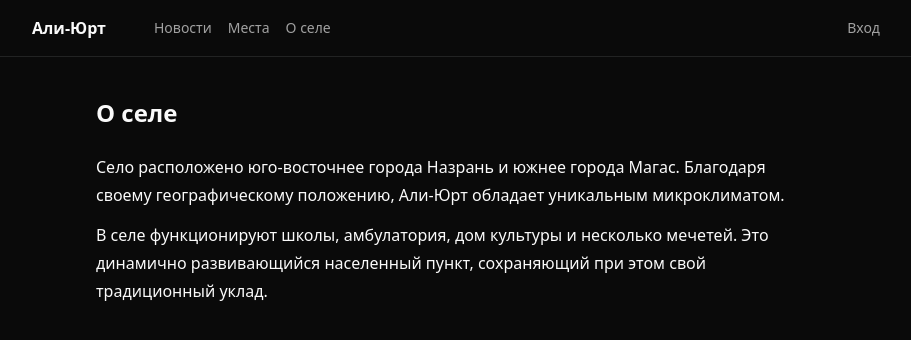
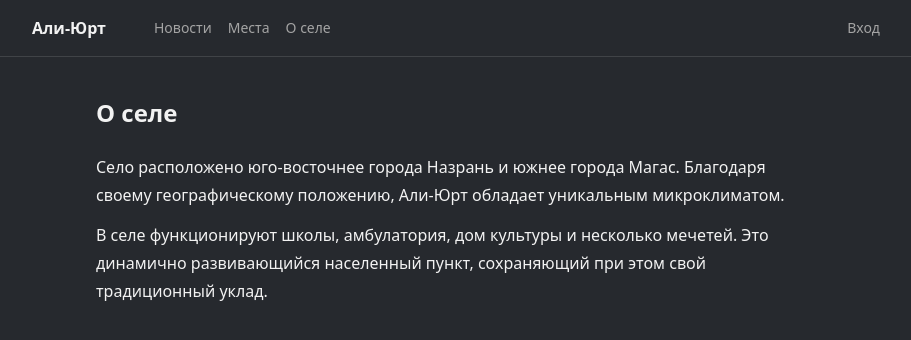
Before and after one commit to doskhoev/ali-yurt, a Next.js app: page /about in a window 1280 px wide. Shown: the top 340 px of the page, without its empty margins (184-1095 px from the left). Built offline with nearby package versions, Linux system fonts and the light colour scheme; no server answers.

Commit message:
Удаление графитовой темы

```diff
--- a/src/app/globals.css
+++ b/src/app/globals.css
@@ -1,6 +1,6 @@
 @import "tailwindcss";
 
-@custom-variant dark (&:is(.dark *, .graphite *));
+@custom-variant dark (&:is(.dark *));
 
 @plugin "@tailwindcss/typography";
 
@@ -214,8 +214,8 @@
   --sidebar-ring: oklch(0.708 0 0);
 }
 
-/* Графит — мягкая тёмная тема между светлой и тёмной */
-.graphite {
+/* Тёмная тема — графитовый серый */
+.dark {
   --background: oklch(0.28 0.01 260);
   --foreground: oklch(0.96 0 0);
   --card: oklch(0.32 0.01 260);
@@ -250,41 +250,6 @@
   --sidebar-ring: oklch(0.6 0 0);
 }
 
-.dark {
-  --background: oklch(0.145 0 0);
-  --foreground: oklch(0.985 0 0);
-  --card: oklch(0.205 0 0);
-  --card-foreground: oklch(0.985 0 0);
-  --popover: oklch(0.205 0 0);
-  --popover-foreground: oklch(0.985 0 0);
-  --primary: oklch(0.922 0 0);
-  --primary-foreground: oklch(0.205 0 0);
-  --secondary: oklch(0.269 0 0);
-  --secondary-foreground: oklch(0.985 0 0);
-  --muted: oklch(0.269 0 0);
-  --muted-foreground: oklch(0.708 0 0);
-  --accent: oklch(0.269 0 0);
-  --accent-foreground: oklch(0.985 0 0);
-  --destructive: oklch(0.704 0.191 22.216);
-  --destructive-foreground: oklch(0.985 0 0);
-  --border: oklch(1 0 0 / 10%);
-  --input: oklch(1 0 0 / 15%);
-  --ring: oklch(0.556 0 0);
-  --chart-1: oklch(0.488 0.243 264.376);
-  --chart-2: oklch(0.696 0.17 162.48);
-  --chart-3: oklch(0.769 0.188 70.08);
-  --chart-4: oklch(0.627 0.265 303.9);
-  --chart-5: oklch(0.645 0.246 16.439);
-  --sidebar: oklch(0.205 0 0);
-  --sidebar-foreground: oklch(0.985 0 0);
-  --sidebar-primary: oklch(0.488 0.243 264.376);
-  --sidebar-primary-foreground: oklch(0.985 0 0);
-  --sidebar-accent: oklch(0.269 0 0);
-  --sidebar-accent-foreground: oklch(0.985 0 0);
-  --sidebar-border: oklch(1 0 0 / 10%);
-  --sidebar-ring: oklch(0.556 0 0);
-}
-
 /* Accent color schemes */
 [data-accent="blue"] {
   --primary: oklch(0.5 0.2 250);
@@ -292,8 +257,7 @@
   --ring: oklch(0.5 0.2 250);
 }
 
-.dark[data-accent="blue"],
-.graphite[data-accent="blue"] {
+.dark[data-accent="blue"] {
   --primary: oklch(0.6 0.2 250);
   --primary-foreground: oklch(0.145 0 0);
   --ring: oklch(0.6 0.2 250);
@@ -305,8 +269,7 @@
   --ring: oklch(0.5 0.2 150);
 }
 
-.dark[data-accent="green"],
-.graphite[data-accent="green"] {
+.dark[data-accent="green"] {
   --primary: oklch(0.6 0.2 150);
   --primary-foreground: oklch(0.145 0 0);
   --ring: oklch(0.6 0.2 150);
@@ -318,8 +281,7 @@
   --ring: oklch(0.5 0.2 300);
 }
 
-.dark[data-accent="purple"],
-.graphite[data-accent="purple"] {
+.dark[data-accent="purple"] {
   --primary: oklch(0.6 0.2 300);
   --primary-foreground: oklch(0.145 0 0);
   --ring: oklch(0.6 0.2 300);
@@ -331,8 +293,7 @@
   --ring: oklch(0.6 0.2 50);
 }
 
-.dark[data-accent="orange"],
-.graphite[data-accent="orange"] {
+.dark[data-accent="orange"] {
   --primary: oklch(0.65 0.2 50);
   --primary-foreground: oklch(0.985 0 0);
   --ring: oklch(0.65 0.2 50);
@@ -344,8 +305,7 @@
   --ring: oklch(0.55 0.2 20);
 }
 
-.dark[data-accent="red"],
-.graphite[data-accent="red"] {
+.dark[data-accent="red"] {
   --primary: oklch(0.65 0.2 20);
   --primary-foreground: oklch(0.985 0 0);
   --ring: oklch(0.65 0.2 20);
@@ -357,8 +317,7 @@
   --ring: oklch(0.6 0.2 340);
 }
 
-.dark[data-accent="pink"],
-.graphite[data-accent="pink"] {
+.dark[data-accent="pink"] {
   --primary: oklch(0.65 0.2 340);
   --primary-foreground: oklch(0.985 0 0);
   --ring: oklch(0.65 0.2 340);
@@ -370,8 +329,7 @@
   --ring: oklch(0.9 0.2 100);
 }
 
-.dark[data-accent="yellow"],
-.graphite[data-accent="yellow"] {
+.dark[data-accent="yellow"] {
   --primary: oklch(0.85 0.2 100);
   --primary-foreground: oklch(0.145 0 0);
   --ring: oklch(0.85 0.2 100);
@@ -383,8 +341,7 @@
   --ring: oklch(0.6 0.2 220);
 }
 
-.dark[data-accent="lightBlue"],
-.graphite[data-accent="lightBlue"] {
+.dark[data-accent="lightBlue"] {
   --primary: oklch(0.65 0.2 220);
   --primary-foreground: oklch(0.145 0 0);
   --ring: oklch(0.65 0.2 220);
--- a/src/app/icon/route.ts
+++ b/src/app/icon/route.ts
@@ -1,7 +1,7 @@
 import { NextRequest, NextResponse } from "next/server";
 
 type Accent = "default" | "blue" | "green" | "purple" | "orange" | "red" | "pink" | "yellow" | "lightBlue";
-type Theme = "light" | "dark" | "graphite" | "system";
+type Theme = "light" | "dark" | "system";
 
 const ACCENT_HEX: Record<Exclude<Accent, "default">, { light: string; dark: string }> = {
   blue: { light: "#3b82f6", dark: "#60a5fa" },
@@ -29,7 +29,7 @@ function isValidAccent(value: string | undefined): value is Accent {
 }
 
 function isValidTheme(value: string | undefined): value is Theme {
-  return value === "light" || value === "dark" || value === "graphite" || value === "system";
+  return value === "light" || value === "dark" || value === "system";
 }
 
 function hexToRgb(hex: string): { r: number; g: number; b: number } | null {
@@ -59,16 +59,14 @@ export async function GET(request: NextRequest) {
 
   const accent: Accent = isValidAccent(accentCookieRaw) ? accentCookieRaw : "green";
   const themePref: Theme = isValidTheme(themeCookieRaw) ? themeCookieRaw : "dark";
-  const resolvedTheme: "light" | "dark" | "graphite" =
-    resolvedThemeRaw === "light" || resolvedThemeRaw === "dark" || resolvedThemeRaw === "graphite"
-      ? resolvedThemeRaw
-      : "dark";
+  const resolvedTheme: "light" | "dark" =
+    resolvedThemeRaw === "light" || resolvedThemeRaw === "dark" ? resolvedThemeRaw : "dark";
 
-  const effectiveTheme: "light" | "dark" | "graphite" =
+  const effectiveTheme: "light" | "dark" =
     themePref === "system" ? resolvedTheme : themePref;
 
-  // "default" в UI: черный на светлой теме, белый на темной/графите
-  const isDim = effectiveTheme === "dark" || effectiveTheme === "graphite";
+  // "default" в UI: черный на светлой теме, белый на темной
+  const isDim = effectiveTheme === "dark";
   const bgColor =
     accent === "default"
       ? isDim ? "#ffffff" : "#000000"
--- a/src/app/layout.tsx
+++ b/src/app/layout.tsx
@@ -74,9 +74,6 @@ export default async function RootLayout({
                 } else if (theme === 'dark') {
                   document.cookie = 'ali-yurt-theme-resolved=dark; path=/; max-age=31536000';
                   root.classList.add('dark');
-                } else if (theme === 'graphite') {
-                  document.cookie = 'ali-yurt-theme-resolved=graphite; path=/; max-age=31536000';
-                  root.classList.add('graphite');
                 } else {
                   document.cookie = 'ali-yurt-theme-resolved=light; path=/; max-age=31536000';
                 }
--- a/src/app/settings/page.tsx
+++ b/src/app/settings/page.tsx
@@ -5,7 +5,7 @@ import { useTheme } from "@/components/ThemeProvider";
 import { Button } from "@/components/ui/button";
 import { Label } from "@/components/ui/label";
 import { Card, CardContent, CardDescription, CardHeader, CardTitle } from "@/components/ui/card";
-import { Sun, Moon, Monitor, Palette, Contrast } from "lucide-react";
+import { Sun, Moon, Monitor, Palette } from "lucide-react";
 
 const accentColors = [
   { id: "default", name: "По умолчанию", color: "oklch(0.5 0 0)" },
@@ -58,15 +58,6 @@ export default function SettingsPage() {
               <Moon className="h-4 w-4 sm:mr-2" />
               <span className="hidden sm:inline">Темная</span>
               <span className="sm:hidden">Темная</span>
-            </Button>
-            <Button
-              variant={theme === "graphite" ? "default" : "outline"}
-              onClick={() => updateTheme("graphite")}
-              className="flex-1"
-            >
-              <Contrast className="h-4 w-4 sm:mr-2" />
-              <span className="hidden sm:inline">Графит</span>
-              <span className="sm:hidden">Графит</span>
             </Button>
             <Button
               variant={theme === "system" ? "default" : "outline"}
--- a/src/components/ThemeProvider.tsx
+++ b/src/components/ThemeProvider.tsx
@@ -2,7 +2,7 @@
 
 import * as React from "react";
 
-type Theme = "light" | "dark" | "graphite" | "system";
+type Theme = "light" | "dark" | "system";
 type AccentColor = "default" | "blue" | "green" | "purple" | "orange" | "red" | "pink" | "yellow" | "lightBlue";
 
 const THEME_STORAGE_KEY = "ali-yurt-theme";
@@ -53,7 +53,11 @@ export function ThemeProvider({ children }: { children: React.ReactNode }) {
     const savedTheme = localStorage.getItem(THEME_STORAGE_KEY) as Theme | null;
     const savedAccent = localStorage.getItem(ACCENT_STORAGE_KEY) as AccentColor | null;
 
-    const initialTheme = savedTheme ?? "dark";
+    let initialTheme = savedTheme ?? "dark";
+    if (initialTheme === "graphite") {
+      initialTheme = "dark";
+      localStorage.setItem(THEME_STORAGE_KEY, "dark");
+    }
     const initialAccent = savedAccent ?? "green";
 
     setTheme(initialTheme);
@@ -89,9 +93,7 @@ export function ThemeProvider({ children }: { children: React.ReactNode }) {
       return () => mediaQuery.removeEventListener("change", handleChange);
     } else {
       root.classList.toggle("dark", theme === "dark");
-      root.classList.toggle("graphite", theme === "graphite");
-      const resolved = theme === "dark" ? "dark" : theme === "graphite" ? "graphite" : "light";
-      setCookie("ali-yurt-theme-resolved", resolved);
+      setCookie("ali-yurt-theme-resolved", theme === "dark" ? "dark" : "light");
     }
 
     // Apply accent color
```
